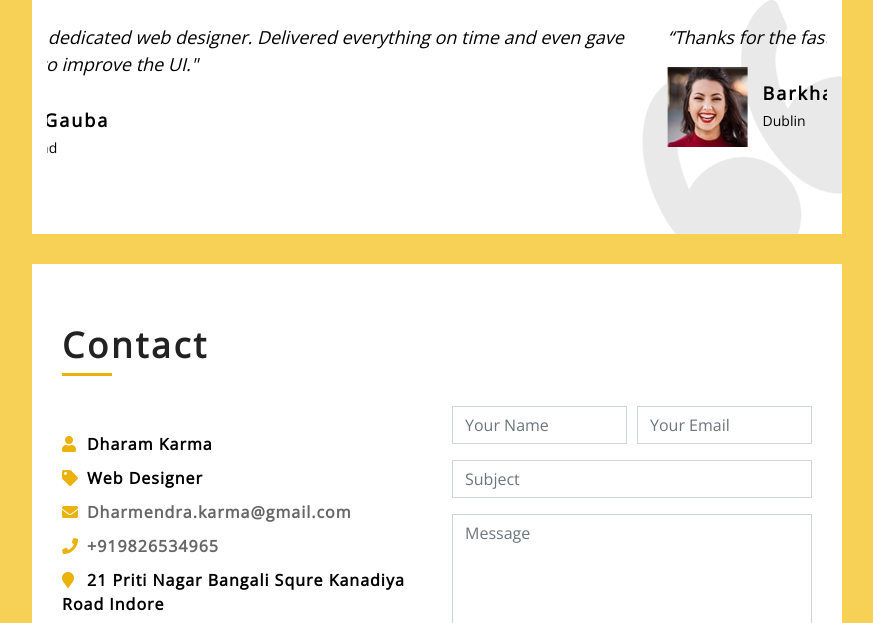
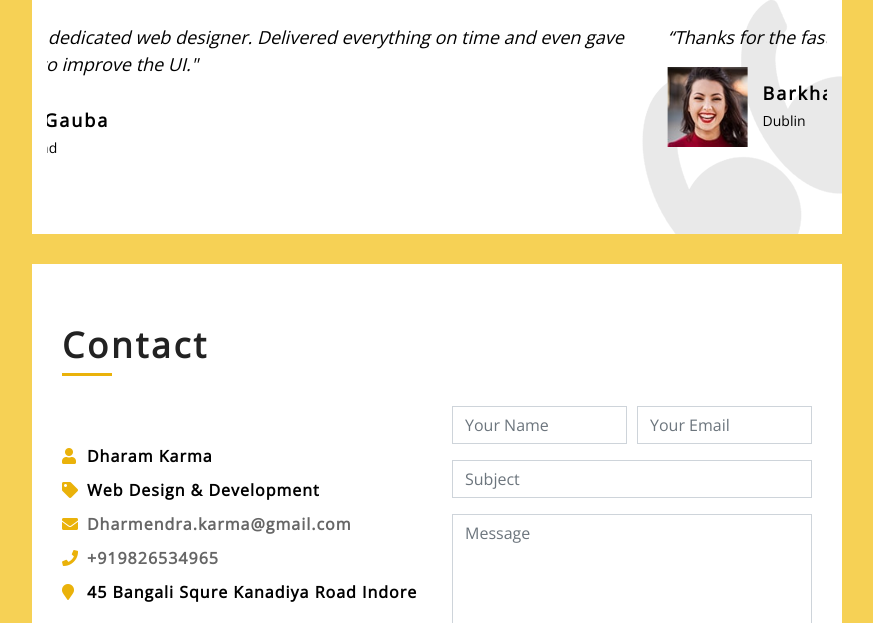
Before and after one commit to DharamWebProject/dharam-web-portfolio, a plain HTML site: page index.html in a window 1280 px wide. Shown: the part 3956-4579 px from the top of the page, without its empty margins (368-1241 px from the left). Drawn offline with nearby package versions, Linux system fonts and the light colour scheme.

Commit message:
Update index.html

```diff
--- a/index.html
+++ b/index.html
@@ -458,10 +458,10 @@ quality work while continuously learning and adapting to new technologies.
                             <div class="col-md-6">
                                 <div class="contact-info">
                                     <p><i class="fa fa-user"></i>Dharam Karma</p>
-                                    <p><i class="fa fa-tag"></i>Web Designer</p>
+                                    <p><i class="fa fa-tag"></i>Web Design & Development</p>
                                     <p><i class="fa fa-envelope"></i><a href="mailto:dharmendra.karma@gmail.com">Dharmendra.karma@gmail.com</a></p>
                                     <p><i class="fa fa-phone"></i><a href="tel:+919826534965">+919826534965</a></p>
-                                    <p><i class="fa fa-map-marker"></i>21 Priti Nagar Bangali Squre Kanadiya Road Indore</p>
+                                    <p><i class="fa fa-map-marker"></i>45 Bangali Squre Kanadiya Road Indore</p>
                                     <div class="social">
                                         <a class="btn" href=""><i class="fab fa-facebook-f"></i></a>
                                         <a class="btn" href=""><i class="fab fa-linkedin-in"></i></a>
```
